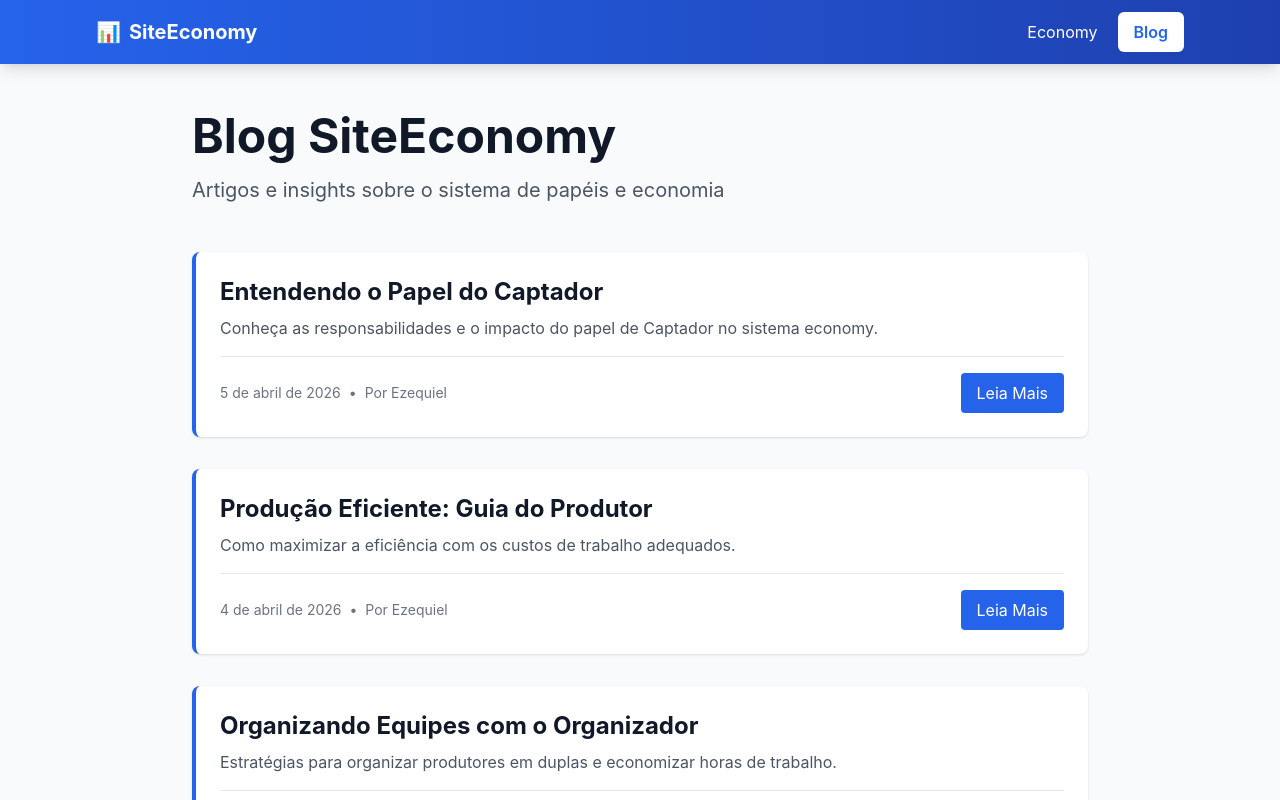
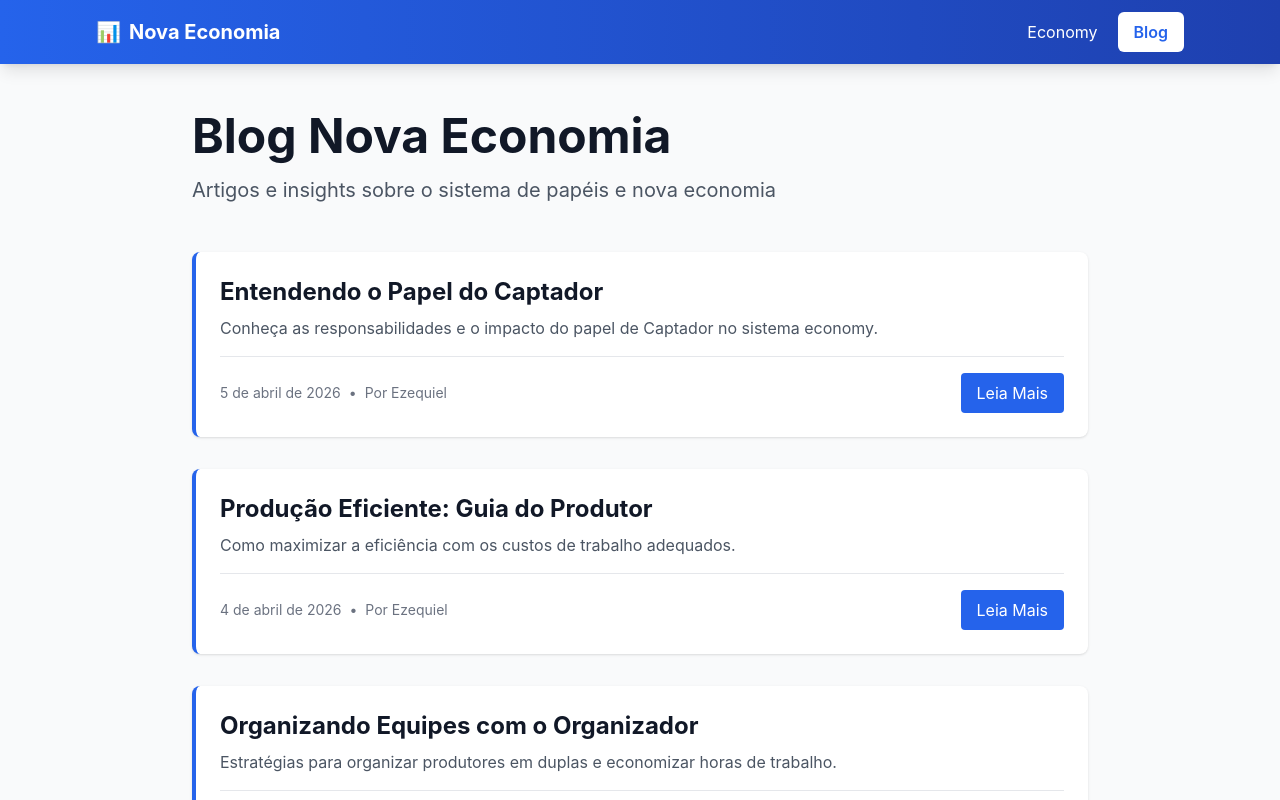
Before and after one commit to ehrigoni/site-economy, a Next.js app in the folder site-economy/: page /blog in a window 1280 px wide. Shown: the top 800 px of the page. Built offline with nearby package versions, Linux system fonts and the light colour scheme.

Commit message:
refactor: renomear cabeçalhos de SiteEconomy para Nova Economia

```diff
--- a/site-economy/src/app/blog/page.tsx
+++ b/site-economy/src/app/blog/page.tsx
@@ -31,10 +31,10 @@ export default function BlogPage() {
         {/* Header */}
         <div className="mb-12">
           <h1 className="text-4xl sm:text-5xl font-bold text-gray-900 mb-4">
-            Blog SiteEconomy
+            Blog Nova Economia
           </h1>
           <p className="text-xl text-gray-600">
-            Artigos e insights sobre o sistema de papéis e economia
+            Artigos e insights sobre o sistema de papéis e nova economia
           </p>
         </div>
 
@@ -81,7 +81,7 @@ export default function BlogPage() {
             href="/"
             className="inline-block px-6 py-3 bg-white text-blue-600 font-semibold rounded hover:bg-gray-50 transition-colors"
           >
-            Ver Sistema Economy
+            Ver Nova Economia
           </Link>
         </div>
       </div>
--- a/site-economy/src/app/layout.tsx
+++ b/site-economy/src/app/layout.tsx
@@ -3,8 +3,8 @@ import Navigation from '@/components/Navigation'
 import './globals.css'
 
 export const metadata: Metadata = {
-  title: 'SiteEconomy - Sistema de Papéis e Valores',
-  description: 'Tabela de papéis, valores e descrições do sistema economy',
+  title: 'Nova Economia - Sistema de Papéis e Valores',
+  description: 'Tabela de papéis, valores e descrições do sistema de nova economia',
 }
 
 export default function RootLayout({
--- a/site-economy/src/app/page.tsx
+++ b/site-economy/src/app/page.tsx
@@ -7,7 +7,7 @@ export default function Home() {
         {/* Header */}
         <div className="text-center mb-12">
           <h1 className="text-4xl sm:text-5xl font-bold text-gray-900 mb-4">
-            SiteEconomy
+            Nova Economia
           </h1>
           <p className="text-xl text-gray-600 max-w-2xl mx-auto">
             Sistema de Papéis, Valores e Descrições
@@ -51,7 +51,7 @@ export default function Home() {
 
         {/* Footer */}
         <footer className="mt-16 text-center text-gray-500 text-sm border-t border-gray-200 pt-8">
-          <p>© 2026 SiteEconomy. Todos os direitos reservados.</p>
+          <p>© 2026 Nova Economia. Todos os direitos reservados.</p>
           <p className="mt-2">Hospedado no Vercel</p>
         </footer>
       </div>
--- a/site-economy/src/components/Navigation.tsx
+++ b/site-economy/src/components/Navigation.tsx
@@ -13,7 +13,7 @@ export default function Navigation() {
           {/* Logo */}
           <Link href="/" className="flex items-center space-x-2 font-bold text-xl">
             <span>📊</span>
-            <span>SiteEconomy</span>
+            <span>Nova Economia</span>
           </Link>
 
           {/* Menu Items */}
```
